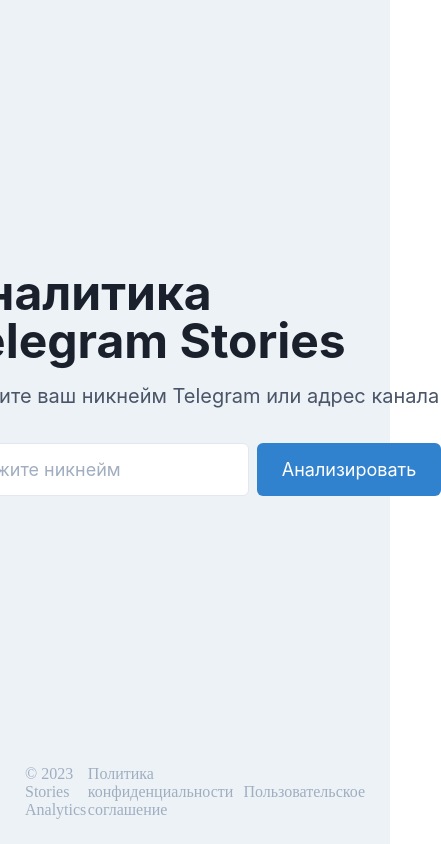
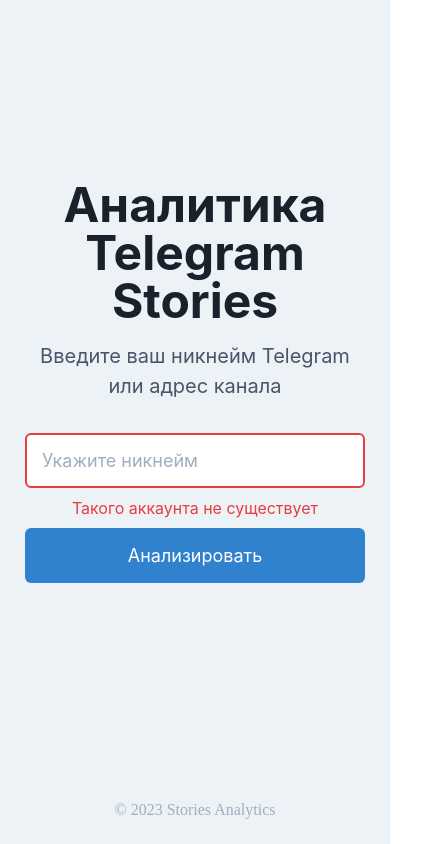
Before and after one commit to ava-mirtl/tlgrm, a React app in the folder frontend/: page / in a window 390 px wide. Shown: the whole page, 441 px wide, since content can reach past the window. Built offline with nearby package versions, Linux system fonts and the light colour scheme.

Commit message:
main screen adaptive

```diff
--- a/frontend/src/pages/Main/Main.jsx
+++ b/frontend/src/pages/Main/Main.jsx
@@ -1,14 +1,20 @@
 import styles from './main.module.scss';
 
 function Main() {
+  let error={};
+  error.message='Такого аккаунта не существует';
   return (
     <div className={styles.wrapper}>
       <div className={styles.content}>
       <div className={styles.content_container}>
-        <h1 className={styles.title}>Аналитика Telegram Stories</h1>
+        <h1 className={styles.title}><span>Аналитика</span><span>Telegram Stories</span></h1>
         <p className={styles.subtitle}>Введите ваш никнейм Telegram или адрес канала</p>
         <form className={styles.form}>
-          <input className={styles.input} type='text' placeholder='Укажите никнейм'/>
+          <div className={styles.input_container}>
+            <input className={error?styles.error:styles.input} type='text' placeholder='Укажите никнейм'/>
+            {error&&<div className={styles.error_msg}>{error.message}</div>}
+          </div>
+
           <button className={styles.btn}>Анализировать</button>
         </form>
       </div>
--- a/frontend/src/pages/Main/main.module.scss
+++ b/frontend/src/pages/Main/main.module.scss
@@ -33,12 +33,21 @@
   .form{
     display: flex;
     justify-content: center;
-    .input{
+    .error_msg{
+      margin-top: 10px;
+      color: $red-500;
+      font-family: 'Inter', sans-serif;
+      font-style: normal;
+      font-weight: 400;
+      text-align: center;
+    }
+    .input, .error{
 width: 300px;
 font-family: 'Inter', sans-serif;
 font-style: normal;
 font-weight: 400;
 font-size: 18px;
+height: 55px;
 padding: 15px;
 border-radius: 6px;
 border: 1px solid $gray-200;
@@ -47,7 +56,10 @@
   color: $gray-400;
   font-size: 18px;
 }
-    }
+  }
+  .error{
+    border: 2px solid $red-500;
+  }
     .btn{
       font-family: 'Inter', sans-serif;
       font-style: normal;
@@ -56,12 +68,13 @@
       color: $white;
       background-color: $blue-500;
       padding: 15px 25px;
+      height: 55px;
       border: 0;
       border-radius: 6px;
     }
   }
 }
-  }
+  }}
   .footer{
     width: 100%;
     height: 10%;
@@ -80,4 +93,34 @@
       }
     }
   }
+
+
+@media (max-width: 768px) {
+  span{
+    display: block;
+    text-align: center;
+    width: 100%;
+  }
+  a{
+    display: none;
+  }
+  .wrapper{
+
+    .content{
+      .content_container{
+        .form{
+          display: flex;
+          flex-direction: column;
+          justify-content: center;
+          .input, .error{
+            width: 100%;
+          }
+          .btn{
+          margin-top: 10px;
+          }
+        }}}
+    .footer{
+    justify-content: center;
+  }}
+
 }
```
